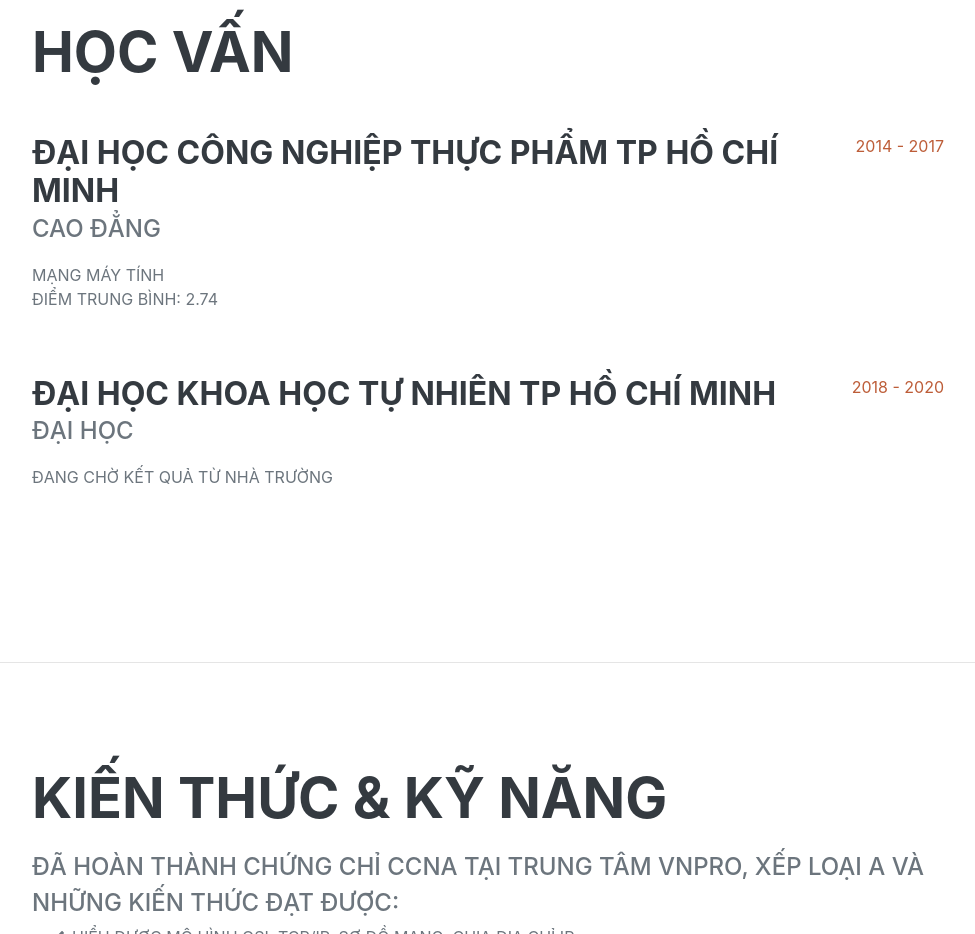
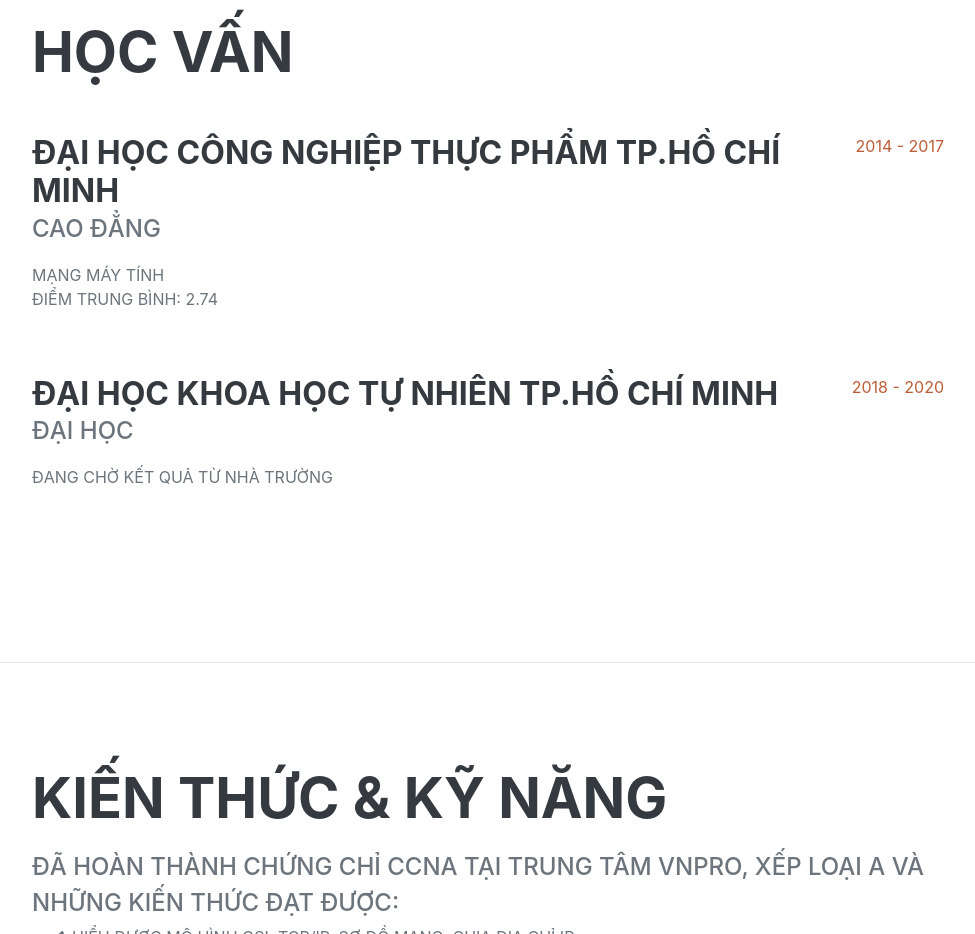
Before and after one commit to huynhhau55/cv_huynhvanhau, a plain HTML site: page index.html in a window 1280 px wide. Shown: the part 1740-2674 px from the top of the page, without its empty margins (288-1263 px from the left). Drawn offline with nearby package versions, Linux system fonts and the light colour scheme; a web font is replaced by a local one.

Commit message:
Update CV - 30-10-2020 8

```diff
--- a/index.html
+++ b/index.html
@@ -72,7 +72,7 @@
                     <h2 class="mb-5">HỌC VẤN</h2>
                     <div class="d-flex flex-column flex-md-row justify-content-between mb-5">
                         <div class="flex-grow-1">
-                            <h3 class="mb-0">ĐẠI HỌC CÔNG NGHIỆP THỰC PHẨM TP HỒ CHÍ MINH</h3>
+                            <h3 class="mb-0">ĐẠI HỌC CÔNG NGHIỆP THỰC PHẨM TP.HỒ CHÍ MINH</h3>
                             <div class="subheading mb-3">CAO ĐẲNG</div>
                             <div>MẠNG MÁY TÍNH</div>
                             <p>ĐIỂM TRUNG BÌNH: 2.74</p>
@@ -81,7 +81,7 @@
                     </div>
                     <div class="d-flex flex-column flex-md-row justify-content-between">
                         <div class="flex-grow-1">
-                            <h3 class="mb-0">ĐẠI HỌC KHOA HỌC TỰ NHIÊN TP HỒ CHÍ MINH</h3>
+                            <h3 class="mb-0">ĐẠI HỌC KHOA HỌC TỰ NHIÊN TP.HỒ CHÍ MINH</h3>
                             <div class="subheading mb-3">ĐẠI HỌC</div>
                             <!-- <p>ĐIỂM TRUNG BÌNH: 2.74</p> -->
                             <p>ĐANG CHỜ KẾT QUẢ TỪ NHÀ TRƯỜNG</p>
```
